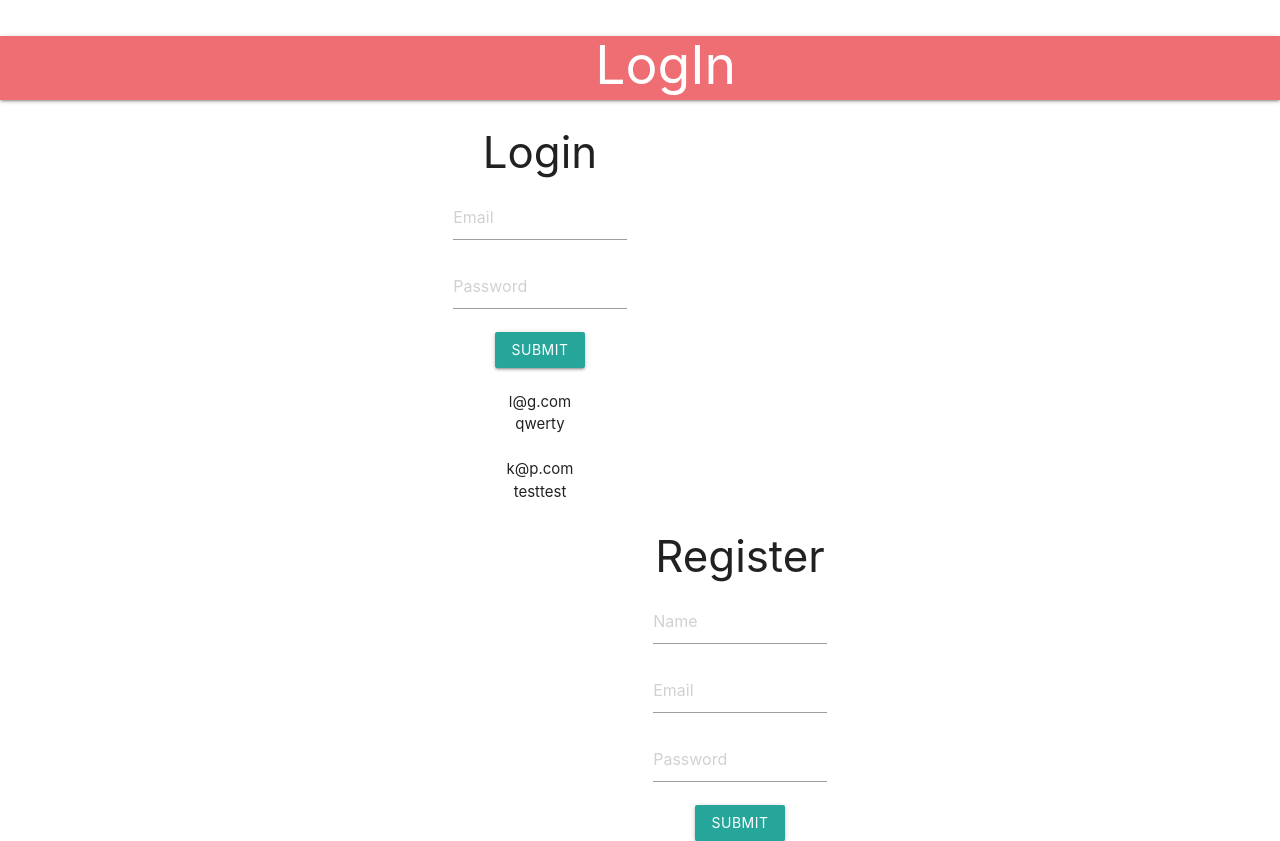
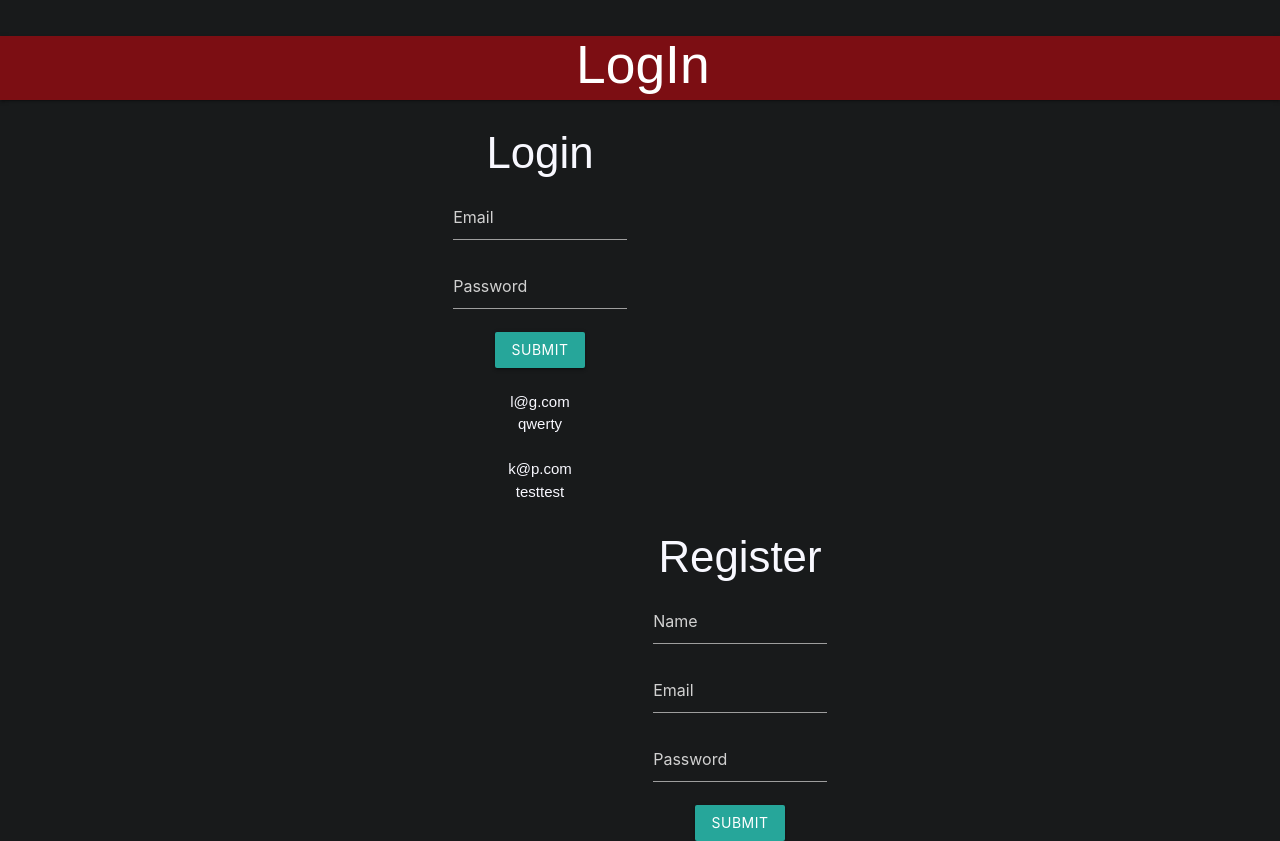
Before and after one commit to lukaszjagodka/crud-client-eo, a React (Create React App) app: page /login in a window 1280 px wide. Built offline with nearby package versions, Linux system fonts and the light colour scheme.

Commit message:
Modified css

```diff
--- a/src/components/users/DeleteAccount.js
+++ b/src/components/users/DeleteAccount.js
@@ -17,13 +17,12 @@ class DeleteAccount extends Component {
         const password = this.state.password
         const data = {email: email, password: password}
 
-        // fetch('http://localhost:3001/users/deleteaccount', { method: 'delete'})
         abstractTokenFetch('http://localhost:3001/users/deleteaccount', 'DELETE', data)
         // helperFetch('http://localhost:3001/users/deleteaccount', data)
     }
     render(){
         return(
-            <div className="container center" style={{backgroundColor: '#d0e2ec', paddingLeft: '30px', paddingRight: '30px', paddingBottom: '30px', paddingTop: '1px'}}>
+            <div className="container center" style={{backgroundColor: '#26282a', paddingLeft: '30px', paddingRight: '30px', paddingBottom: '30px', paddingTop: '1px'}}>
             <div className="center"><h5>Delete Account</h5></div>
             <form onSubmit={(e)=>this.handleSubmit(e)}>
                 <div className="input-field col s12">
--- a/src/components/views/Courses.js
+++ b/src/components/views/Courses.js
@@ -9,11 +9,12 @@ class Courses extends Component{
     }
     render(){
         const coursesArray = this.props.coursesFromFetch
+        const newArray = coursesArray.slice(1,15)
         return(
             <div className="container" style={{padding: '20px'}}>
             Courses
-            {coursesArray.map(course =>
-                <p><span>{course.MarketName} {course.High} {course.Low} {(course.Volume).toFixed(2)}</span></p>
+            {newArray.map(course =>
+                <p><span>{course.MarketName} {course.High} {course.Low} {course.Volume}</span></p>
             )}
          </div>
         )
--- a/src/components/views/LogReg.js
+++ b/src/components/views/LogReg.js
@@ -2,10 +2,12 @@ import React from 'react';
 import Login from '../users/Login'
 import Registration from './Registration';
 
+import './../../css/style.css'
+
 const LogReg = () =>{
     return (
-        <div className="container">
-            <div className="menu center" style={{float:"left", 'paddingLeft':'25%'}}>
+        <div className="container" style={{'backgroundColor': '#181a1b'}}>
+            <div className="menu center" style={{float:"left", 'paddingLeft':'25%', /*'backgroundColor': '#181a1b'*/}}>
                 <Login/>
                 <br/>
                 <div>l@g.com</div>
@@ -14,7 +16,7 @@ const LogReg = () =>{
                 <div>k@p.com</div>
                 <div>testtest</div>
             </div>
-            <div className="menu" style={{float:"right", 'paddingRight':'25%'}}>
+            <div className="menu center" style={{float:"right", 'paddingRight':'25%', /*'backgroundColor': '#181a1b'*/}}>
                 <Registration/>
             </div>
         </div>
--- a/src/components/views/Navbar.js
+++ b/src/components/views/Navbar.js
@@ -1,29 +1,29 @@
 import React from 'react';
 import {connect} from 'react-redux';
+
+import './../../css/style.css'
 
 const Navbar = () => {
     const token = localStorage.getItem('jwt');
     const user = localStorage.getItem('name');
     return(
         token ?
-        <nav>
+        <nav style={{'backgroundColor': '#7c0e13'}}>
             <div className="nav-wrapper container" >
                 <ul id="nav-mobile">
                     <li><a href="/">Home</a></li>
                     <li><a href="/testpage">Test</a></li>
                     <div className="right">
-                        <li><a href="/profile" style={{color: 'blue', fontWeight: 'bold'}}>{user}</a></li>
+                        <li><a href="/profile" style={{color: '#3399ff', fontWeight: 'bold'}}>{user}</a></li>
                         <li><a href="/logout">Logout</a></li>
                     </div>
                 </ul>
             </div>
         </nav> :
         <nav>
-        <div className="container" >
-            <div className="nav-wrapper" style={{ 'padding-left': '45%'}}>
+            <div className="nav-wrapper" style={{ 'padding-left': '45%','backgroundColor': '#7c0e13'}}>
                 <h2>LogIn</h2>
             </div>
-        </div>
         </nav>
     )
 }
--- a/src/components/views/Profile.js
+++ b/src/components/views/Profile.js
@@ -11,6 +11,9 @@ const Profile = () => {
                 <DeleteAccount/><br/>
                 <ChangePassword/>
             </div>
+            <div className="container">
+
+            </div>
         </div>
     )
 }
--- /dev/null
+++ b/src/css/style.css
@@ -0,0 +1,11 @@
+
+body, html {
+    background-color: #181a1b;
+    color: #f8f8ff;
+    /* font-family: "Times New Roman", Times, serif; */
+    font-family: Arial, Helvetica, sans-serif
+  }
+
+input {
+    color: white;
+}
```
Also changed, not shown: src/App.js (+6 -1 lines), .eslintrc.js.
